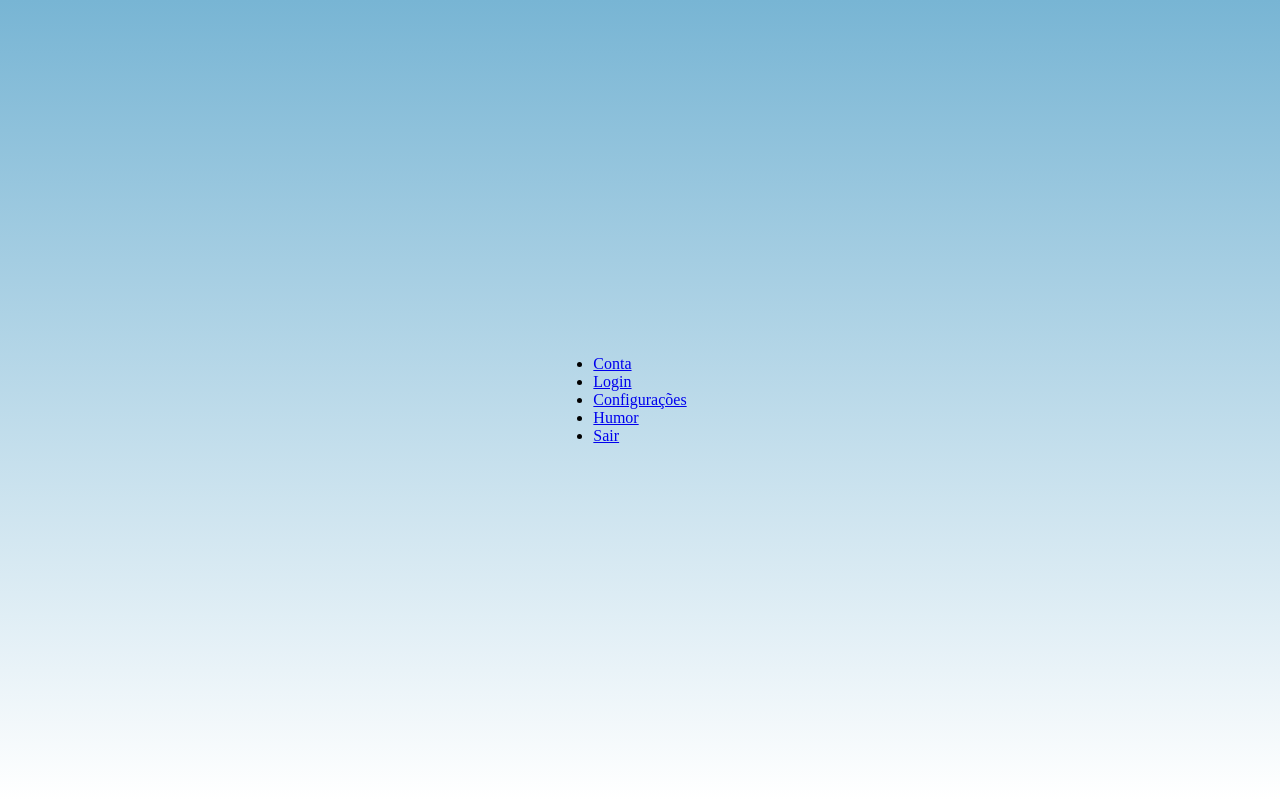
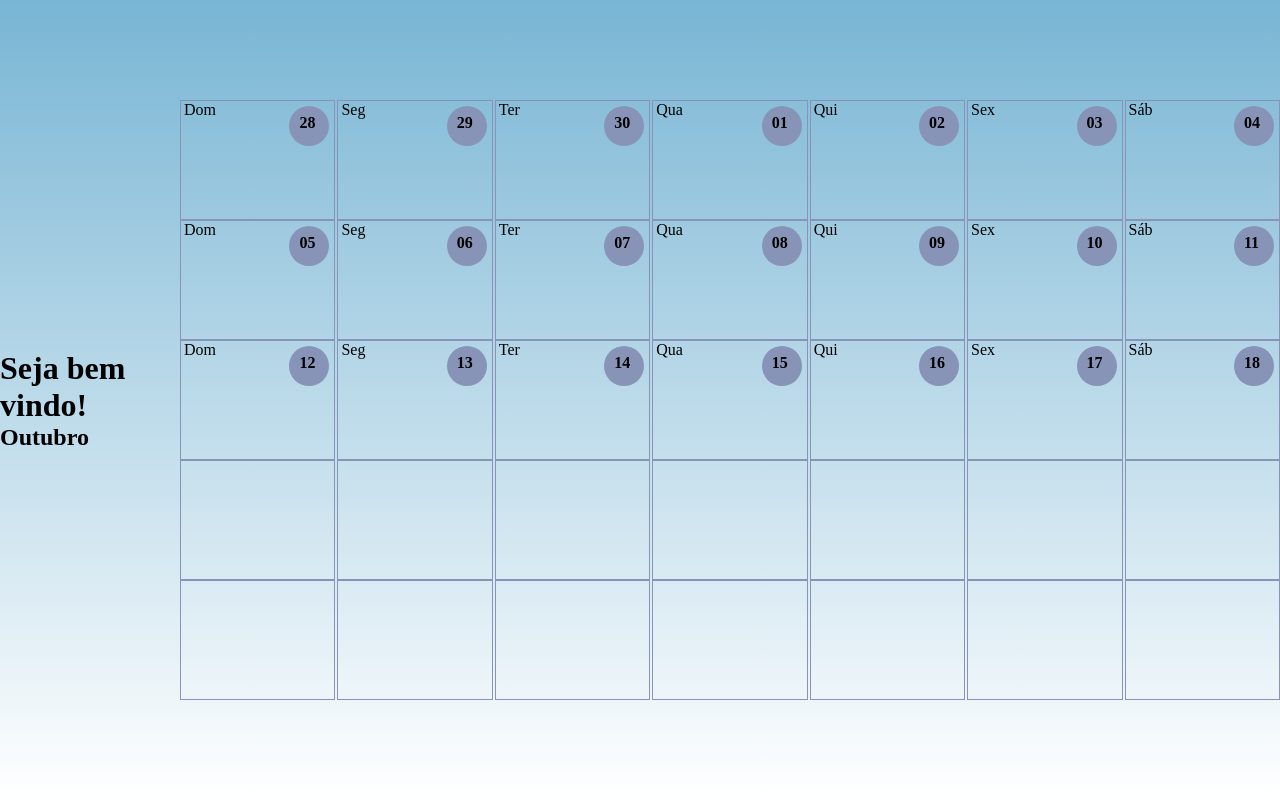
Before and after one commit to annat0rres/DiariodeHumorDigital, a Python web app: template templates/principal.html in a window 1280 px wide. Run offline with Jinja, Linux system fonts and the light colour scheme; the template is opened without the code that fills it, so the values that code supplies are empty.

Commit message:
criação de arquivos dif css

```diff
--- /dev/null
+++ b/templates/css/principal.css
@@ -0,0 +1,45 @@
+* {
+    padding: 0;
+    margin: 0;
+}
+
+body{
+    width: 100vw;
+    height: 100vh;
+    display: flex;
+    align-items: center;
+    justify-content: center;
+    background-image: linear-gradient(#78B5D4, white);
+}
+
+
+#linha1, #linha2, #linha3, #linha4, #linha5{
+    width: 1100px;
+    height: 120px;
+    display: flex;
+    gap: 2px;
+}
+
+#linha1 > div, #linha2 > div, #linha3 > div, #linha4 > div, #linha5 > div{
+    width: 157px;
+    border: 1px solid #8894b7;
+    display: flex;
+    justify-content: space-between;
+}
+
+.dianum{
+    width: 40px;
+    height: 40px;
+    border-radius: 50%;
+    background-color: #8894b7;
+    margin: 5px;
+}
+
+.dianum h4{
+    padding-left: 10px;
+    padding-top: 8px;
+}
+
+.nomedia{
+    margin-left: 3px;
+}
--- a/templates/principal.html
+++ b/templates/principal.html
@@ -4,19 +4,168 @@
     <meta charset="UTF-8">
     <meta name="viewport" content="width=device-width, initial-scale=1.0">
     <title>principal</title>
-    <link rel="stylesheet" href="css/style.css">
+    <link rel="stylesheet" href="css/principal.css">
 </head>
 <body>
-    <header>
-        <nav>
-            <ul>
-                <li><a href="#Conta">Conta</a></li>
-                <li><a href="#Login">Login</a></li>
-                <li><a href="#Configurações">Configurações</a></li>
-                <li><a href="Humor">Humor</a></li>
-                <li><a href="#Sair">Sair</a></li>
-            </ul>
-        </nav>
-    </header>
+    <div class="bem-vindo">
+        <h1>Seja bem vindo!</h1>
+        <h2>Outubro</h2>
+    </div>
+    <div id="tela">
+        <div id="calendario">
+            <div id="linha1">
+                <div>
+                    <div class="nomedia">Dom</div>
+                    <div class='dianum'>
+                        <h4>28</h4>
+                    </div>
+                </div>
+                <div>
+                    <div class="nomedia">Seg</div>
+                    <div class='dianum'>
+                        <h4>29</h4>
+                    </div>
+                </div>
+                <div>
+                     <div class="nomedia">Ter</div>
+                    <div class='dianum'>
+                        <h4>30</h4>
+                    </div>
+                </div>
+                <div>
+                    <div class="nomedia">Qua</div>
+                    <div class='dianum'>
+                        <h4>01</h4>
+                    </div>
+                </div>
+                <div>
+                    <div class="nomedia">Qui</div>
+                    <div class='dianum'>
+                        <h4>02</h4>
+                    </div>
+                </div>
+                <div>
+                    <div class="nomedia">Sex</div>
+                    <div class='dianum'>
+                        <h4>03</h4>
+                    </div>
+                </div>
+                <div>
+                    <div class="nomedia">Sáb</div>
+                    <div class='dianum'>
+                        <h4>04</h4>
+                    </div>
+                </div>
+            </div>
+            <div id="linha2">
+                <div>
+                    <div class="nomedia">Dom</div>
+                    <div class='dianum'>
+                        <h4>05</h4>
+                    </div>
+                </div>
+                <div>
+                    <div class="nomedia">Seg</div>
+                    <div class='dianum'>
+                        <h4>06</h4>
+                    </div>
+                </div>
+                <div>
+                    <div class="nomedia">Ter</div>
+                    <div class='dianum'>
+                        <h4>07</h4>
+                    </div>
+                </div>
+                <div>
+                    <div class="nomedia">Qua</div>
+                    <div class='dianum'>
+                        <h4>08</h4>
+                    </div>
+                </div>
+                <div>
+                    <div class="nomedia">Qui</div>
+                    <div class='dianum'>
+                        <h4>09</h4>
+                    </div>
+                </div>
+                <div>
+                    <div class="nomedia">Sex</div>
+                    <div class='dianum'>
+                        <h4>10</h4>
+                    </div>
+                </div>
+                <div>
+                    <div class="nomedia">Sáb</div>
+                    <div class='dianum'>
+                        <h4>11</h4>
+                    </div>
+                </div>
+            </div>
+            <div id="linha3">
+                <div>
+                    <div class="nomedia">Dom</div>
+                    <div class='dianum'>
+                        <h4>12</h4>
+                    </div>
+                </div>
+                <div>
+                    <div class="nomedia">Seg</div>
+                    <div class='dianum'>
+                        <h4>13</h4>
+                    </div>
+                </div>
+                <div>
+                    <div class="nomedia">Ter</div>
+                    <div class='dianum'>
+                        <h4>14</h4>
+                    </div>
+                </div>
+                <div>
+                    <div class="nomedia">Qua</div>
+                    <div class='dianum'>
+                        <h4>15</h4>
+                    </div>
+                </div>
+                <div>
+                    <div class="nomedia">Qui</div>
+                    <div class='dianum'>
+                        <h4>16</h4>
+                    </div>
+                </div>
+                <div>
+                    <div class="nomedia">Sex</div>
+                    <div class='dianum'>
+                        <h4>17</h4>
+                    </div>
+                </div>
+                <div>
+                    <div class="nomedia">Sáb</div>
+                    <div class='dianum'>
+                        <h4>18</h4>
+                    </div>
+                </div>
+            </div>
+            <div id="linha4">
+                <div></div>
+                <div></div>
+                <div></div>
+                <div></div>
+                <div></div>
+                <div></div>
+                <div></div>
+            </div>
+            <div id="linha5">
+                <div></div>
+                <div></div>
+                <div></div>
+                <div></div>
+                <div></div>
+                <div></div>
+                <div></div>
+            </div>
+        </div>
+
+
+    </div>
 </body>
 </html>
```
Also changed, not shown: templates/css/cadastro.css (added), templates/css/inicio.css (renamed from templates/css/style.css), templates/css/login.css (added).
